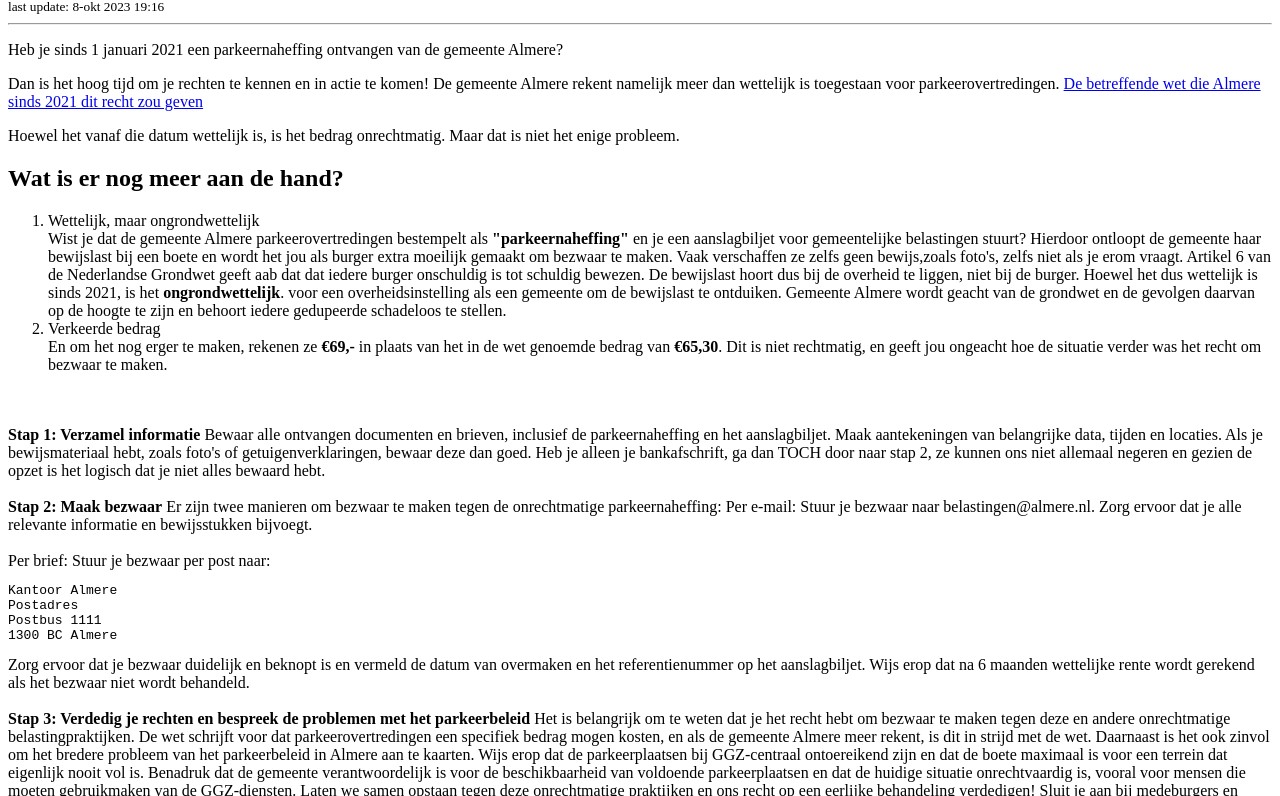
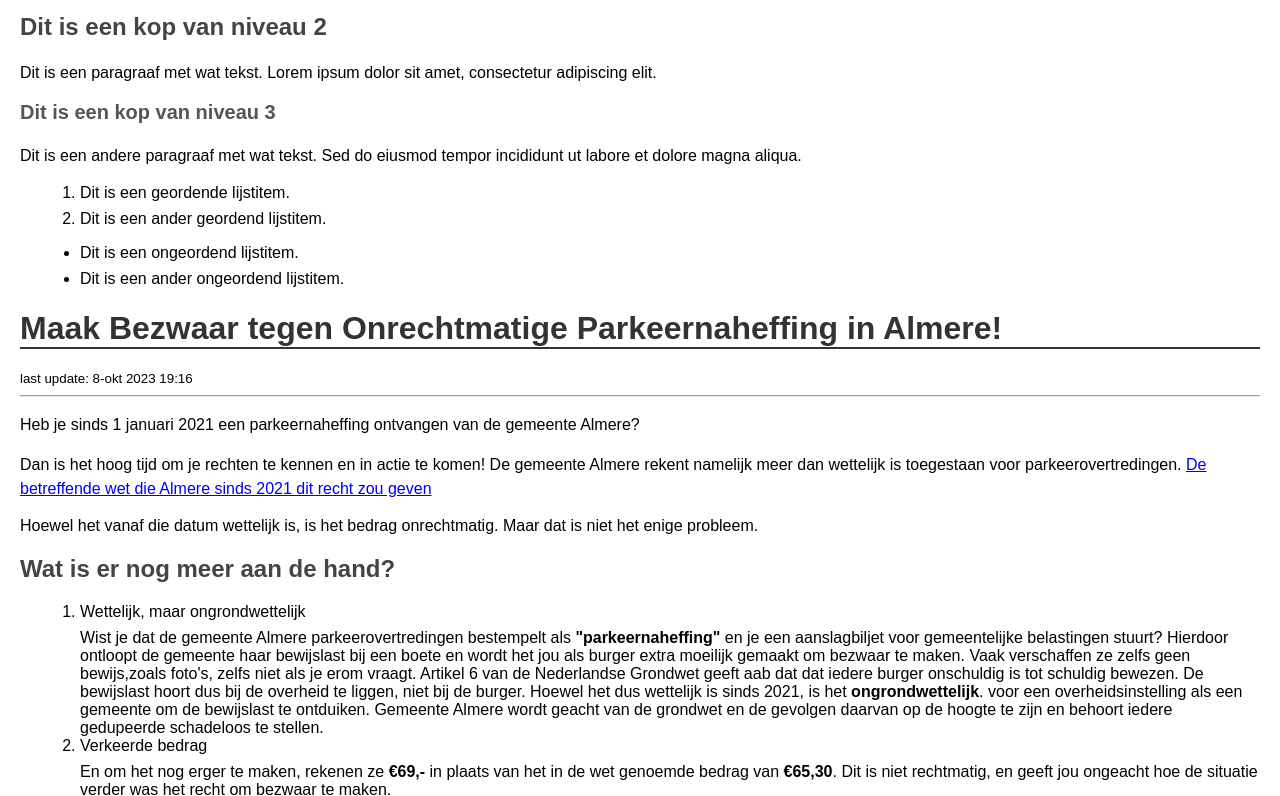
Before and after one commit to beauterre/AlmereNaheffing, a plain HTML site: page index.html in a window 1280 px wide. Shown: the part 67-863 px from the top of the page. Drawn offline with Linux system fonts and the light colour scheme.

Commit message:
Update index.html

```diff
--- a/index.html
+++ b/index.html
@@ -1,3 +1,74 @@
+<!DOCTYPE html>
+<html>
+  <head>
+    <title>Kom in opstand!</title>
+<style>
+body {
+  font-family: Arial, Helvetica, sans-serif;
+  margin: 20px;
+  padding: 0;
+}
+
+/* Koppen */
+h1 {
+  font-size: 32px;
+  color: #333;
+  border-bottom: 2px solid #333;
+  margin-bottom: 20px;
+}
+
+h2 {
+  font-size: 24px;
+  color: #444;
+  margin-top: 20px;
+}
+
+h3 {
+  font-size: 20px;
+  color: #555;
+  margin-top: 16px;
+}
+
+/* Lijsten */
+ul, ol {
+  margin-left: 20px;
+}
+
+li {
+  margin-bottom: 8px;
+}
+
+/* Paragrafen */
+p {
+  font-size: 16px;
+  line-height: 1.5;
+  margin-bottom: 16px;
+}
+
+</style>
+</head>
+<body>
+
+<h1>Opvallende maar Officiële Uitstraling</h1>
+
+<h2>Dit is een kop van niveau 2</h2>
+
+<p>Dit is een paragraaf met wat tekst. Lorem ipsum dolor sit amet, consectetur adipiscing elit.</p>
+
+<h3>Dit is een kop van niveau 3</h3>
+
+<p>Dit is een andere paragraaf met wat tekst. Sed do eiusmod tempor incididunt ut labore et dolore magna aliqua.</p>
+
+<ol>
+  <li>Dit is een geordende lijstitem.</li>
+  <li>Dit is een ander geordend lijstitem.</li>
+</ol>
+
+<ul>
+  <li>Dit is een ongeordend lijstitem.</li>
+  <li>Dit is een ander ongeordend lijstitem.</li>
+</ul>
+
 <h1>Maak Bezwaar tegen Onrechtmatige Parkeernaheffing in Almere!</h1>
 <small>last update: 8-okt 2023 19:16</small><hr>
 
@@ -135,3 +206,6 @@ Wij raden aan het bezwaar per post te versturen, aangezien wij nog geen
 email reactie van de gemeente hebben gehad.
 
 Wil je helpen: druk ons <a href="pamflet.html">pamflet</a> af en roep ook anderen op tot protest!
+
+</body>
+</html>
```
